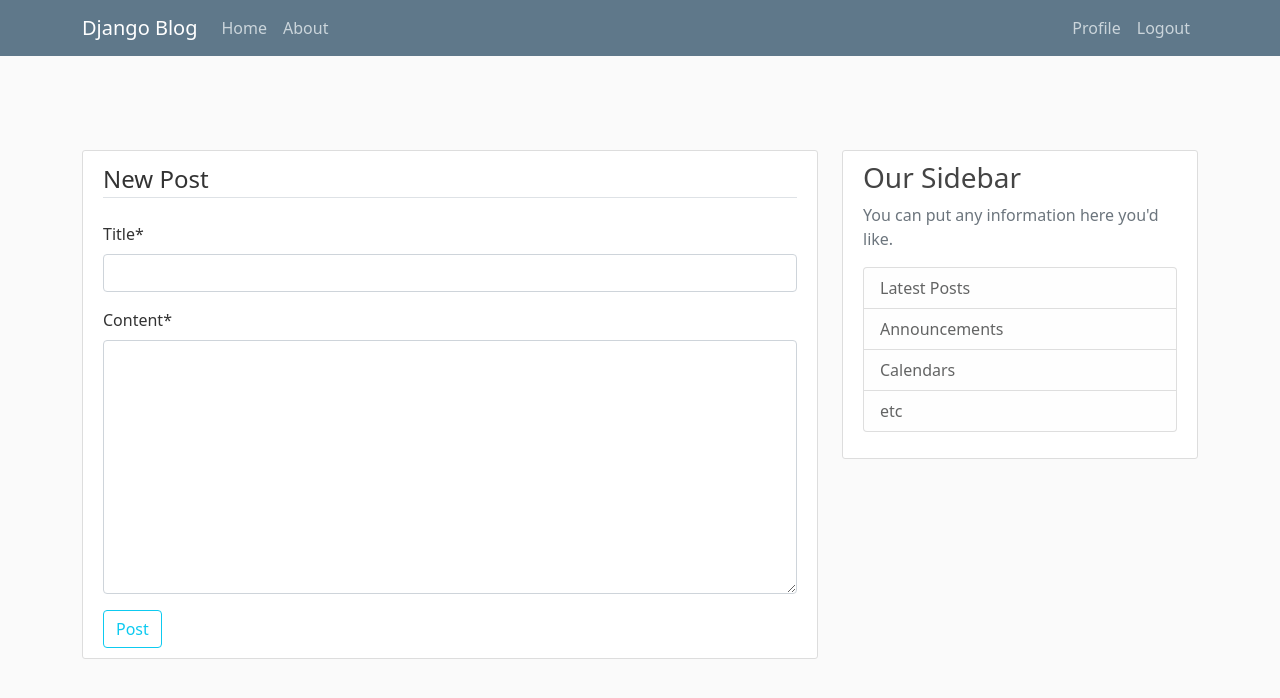
After one commit to lailacampos/Django-Blog-Project, a Django app: page /post/new/ in a window 1280 px wide. The commit adds this page. Shown: the top 698 px of the page. Run offline with Django 4.2, Linux system fonts and the light colour scheme; a user stored in the database is signed in; tables that the repository leaves empty hold one stand-in row (values such as "Sample post"); some libraries are stand-ins or nearby versions.

Commit message:
Add create post functionality

```diff
--- a/django_project/blog/models.py
+++ b/django_project/blog/models.py
@@ -1,10 +1,12 @@
 # Useful links:
 # https://docs.djangoproject.com/en/4.0/topics/db/models/
 # https://www.youtube.com/watch?v=aHC3uTkT9r8&list=PL-osiE80TeTtoQCKZ03TU5fNfx2UY6U4p&index=5
+# https://www.youtube.com/watch?v=-s7e_Fy6NRU&list=PL-osiE80TeTtoQCKZ03TU5fNfx2UY6U4p&index=10
 
 from django.db import models
 from django.utils import timezone
 from django.contrib.auth.models import User
+from django.urls import reverse
 
 # Create your models here.
 
@@ -22,3 +24,6 @@ class Post(models.Model):
 
     def __str__(self):
         return self.title
+
+    def get_absolute_url(self):
+        return reverse('post-detail', kwargs={'pk':self.pk})
--- a/django_project/blog/templates/blog/home.html
+++ b/django_project/blog/templates/blog/home.html
@@ -15,7 +15,11 @@
       <a class="mr-2" href="#">{{ post.author }}</a>
       <small class="text-muted">{{ post.date_posted|date:"F d, Y" }}</small>
     </div>
-    <h2><a class="article-title" href="#">{{ post.title }}</a></h2>
+    <h2>
+      <a class="article-title" href="{% url 'post-detail' post.id %}"
+        >{{ post.title }}</a
+      >
+    </h2>
     <p class="article-content">{{ post.content }}</p>
   </div>
 </article>
--- /dev/null
+++ b/django_project/blog/templates/blog/post_form.html
@@ -0,0 +1,15 @@
+{% extends 'blog/base.html' %} {% load crispy_forms_tags %} {% block content %}
+
+<div class="content-section">
+  <form action="" method="POST">
+    {% csrf_token %}
+    <fieldset class="form-group">
+      <legend class="border-bottom mb-4">New Post</legend>
+      {{ form|crispy }}
+    </fieldset>
+    <div class="form-group">
+      <button class="btn btn-outline-info" type="submit">Post</button>
+    </div>
+  </form>
+</div>
+{% endblock content %}
--- a/django_project/blog/urls.py
+++ b/django_project/blog/urls.py
@@ -1,9 +1,12 @@
 # Mapping urls to view functions (request handlers)
 
 from django.urls import path
+from .views import PostListView, PostDetailView, PostCreateView
 from . import views
 
 urlpatterns = [
-    path('', views.home, name="blog-home"),
+    path('', PostListView.as_view(), name="blog-home"),
+    path('post/<int:pk>/', PostDetailView.as_view(), name='post-detail'),
+    path('post/new/', PostCreateView.as_view(), name='post-create'),
     path('about/', views.about, name='blog-about')
 ]
--- a/django_project/blog/views.py
+++ b/django_project/blog/views.py
@@ -1,4 +1,10 @@
+# Useful links:
+# https://www.youtube.com/watch?v=-s7e_Fy6NRU&list=PL-osiE80TeTtoQCKZ03TU5fNfx2UY6U4p&index=10
+# https://docs.djangoproject.com/en/4.0/topics/class-based-views/intro/#the-relationship-and-history-of-generic-views-class-based-views-and-class-based-generic-views
+
 from django.shortcuts import render
+from django.views.generic import ListView, DetailView, CreateView
+from django.contrib.auth.mixins import LoginRequiredMixin
 from .models import Post
 
 # Create your views here.
@@ -14,5 +20,25 @@ def home(request):
     return render(request, 'blog/home.html', context)
 
 
+class PostListView(ListView):
+    model = Post
+    template_name = 'blog/home.html'  # <app>/<model>_<viewtype>.html
+    context_object_name = 'posts'
+    ordering = ['-date_posted']
+
+
+class PostDetailView(DetailView):
+    model = Post
+
+
+class PostCreateView(LoginRequiredMixin, CreateView):
+    model = Post
+    fields = ['title', 'content']
+
+    def form_valid(self, form):
+        form.instance.author = self.request.user
+        return super().form_valid(form)
+
+
 def about(request):
     return render(request, 'blog/about.html', {'title': 'About'})
```
Also changed, not shown: django_project/blog/templates/blog/post_detail.html (added, +21 -0 lines).
